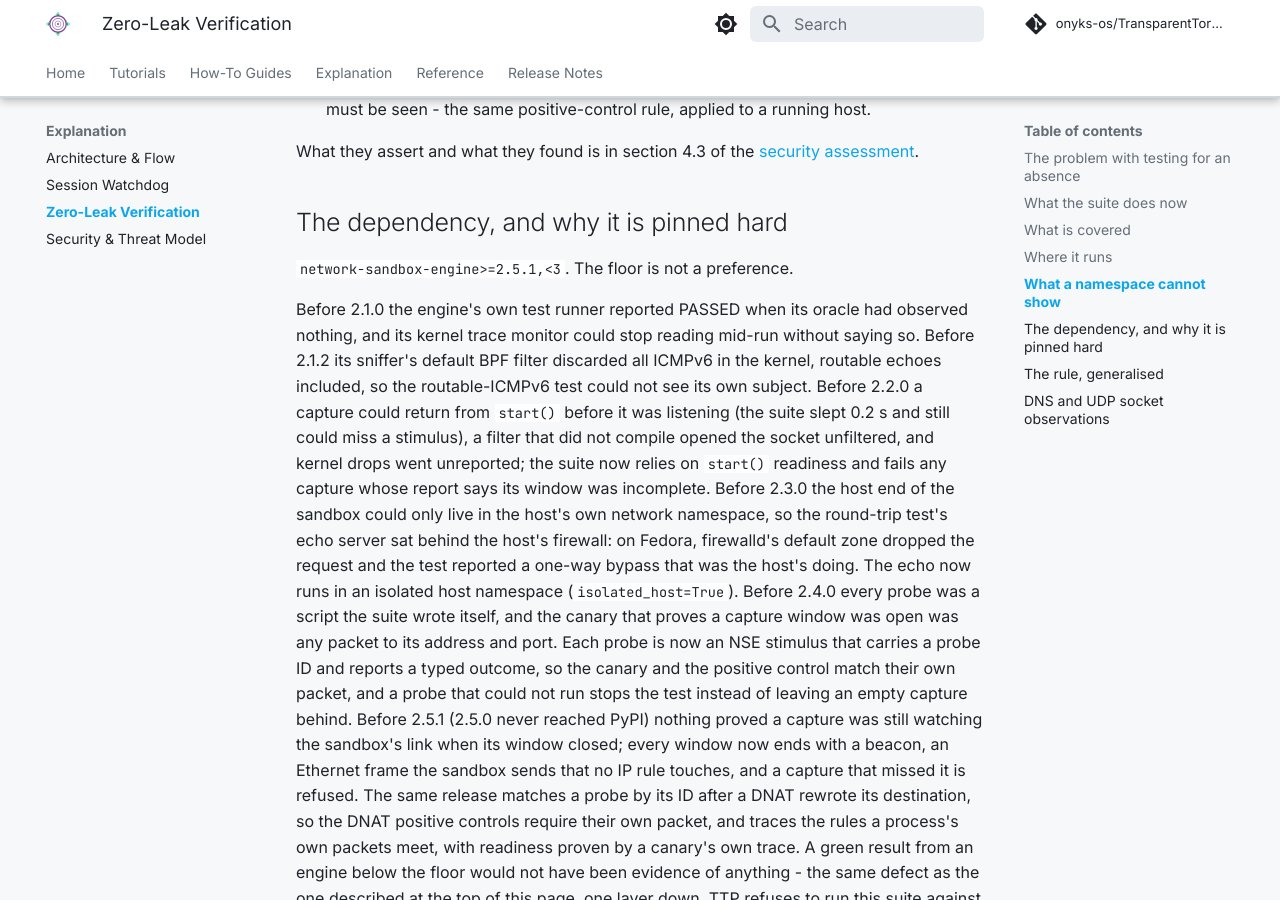
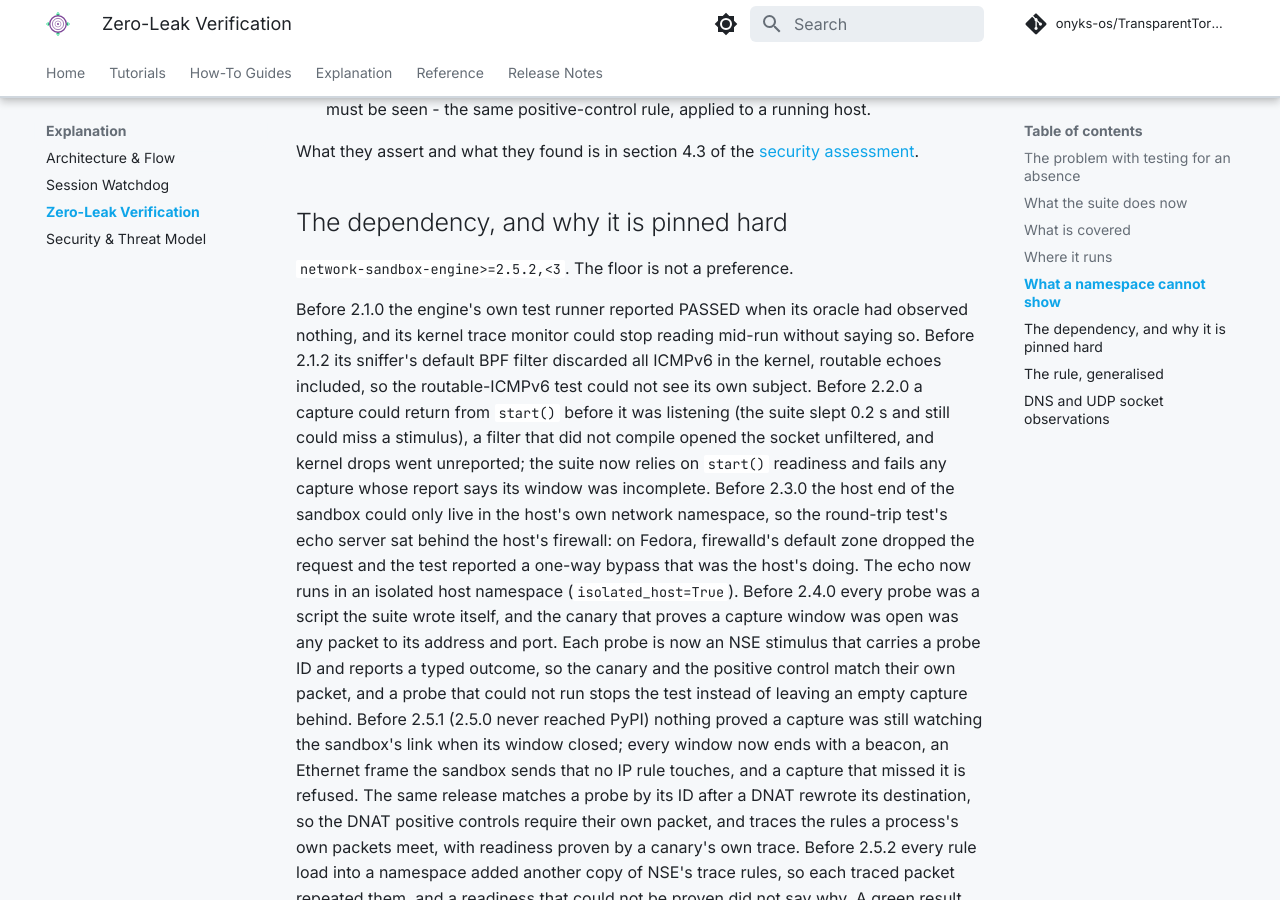
Before and after one commit to onyks-os/TransparentTorProxy, an MkDocs documentation site: the page built from docs/web/explanation/verification.md, in a window 1280 px wide and 900 px high, scrolled down 3322 px. Built offline with MkDocs 1.6.1 and Material for MkDocs 9.7.7, drawn with Linux system fonts in a browser that asks for light colours; comment, search, counter and statistics services are not loaded; some of the changed text lies outside the part shown.

Commit message:
Require NSE 2.5.2: no stacked trace rules, and a reason for unproven readiness (#187)
Raise the nse extra's floor to network-sandbox-engine 2.5.2. Before it,
every RuleEngine.load() into a namespace appended another
meta nftrace set 1 to NSE's trace chains, so each traced packet in the
zero-leak suite repeated NSE's rule once per load, and a load without
trace_output kept an earlier load's output chain.

2.5.2 also names why a readiness could not be proven. The untraced-load
test now requires that reason to be the missing output trace chain,
not merely that no canary trace came back.

Signed-off-by: onyks-os <129986281+onyks-os@users.noreply.github.com>
Co-authored-by: Claude Opus 5.5 <noreply@anthropic.com>

```diff
--- a/docs/web/explanation/verification.md
+++ b/docs/web/explanation/verification.md
@@ -132,7 +132,7 @@ What they assert and what they found is in section 4.3 of the
 
 ## The dependency, and why it is pinned hard
 
-`network-sandbox-engine>=2.5.1,<3`. The floor is not a preference.
+`network-sandbox-engine>=2.5.2,<3`. The floor is not a preference.
 
 Before 2.1.0 the engine's own test runner reported PASSED when its oracle had
 observed nothing, and its kernel trace monitor could stop reading mid-run without
@@ -157,7 +157,10 @@ its window closed; every window now ends with a beacon, an Ethernet frame the
 sandbox sends that no IP rule touches, and a capture that missed it is refused.
 The same release matches a probe by its ID after a DNAT rewrote its destination,
 so the DNAT positive controls require their own packet, and traces the rules a
-process's own packets meet, with readiness proven by a canary's own trace. A green result from an engine below
+process's own packets meet, with readiness proven by a canary's own trace. Before
+2.5.2 every rule load into a namespace added another copy of NSE's trace rules,
+so each traced packet repeated them, and a readiness that could not be proven
+did not say why. A green result from an engine below
 the floor would not have been evidence of
 anything - the same defect as the one described at the top of this page, one
 layer down. TTP refuses to run this suite against an older engine rather than
```
Also changed, not shown: CHANGELOG.md (+6 -0 lines), DEPENDENCIES.md (+1 -1 lines), ROADMAP.md (+1 -1 lines), docs/web/reference/dependencies.md (+1 -1 lines), docs/web/release-notes/changelog.md (+6 -0 lines), pyproject.toml (+5 -3 lines), 3 other files.
